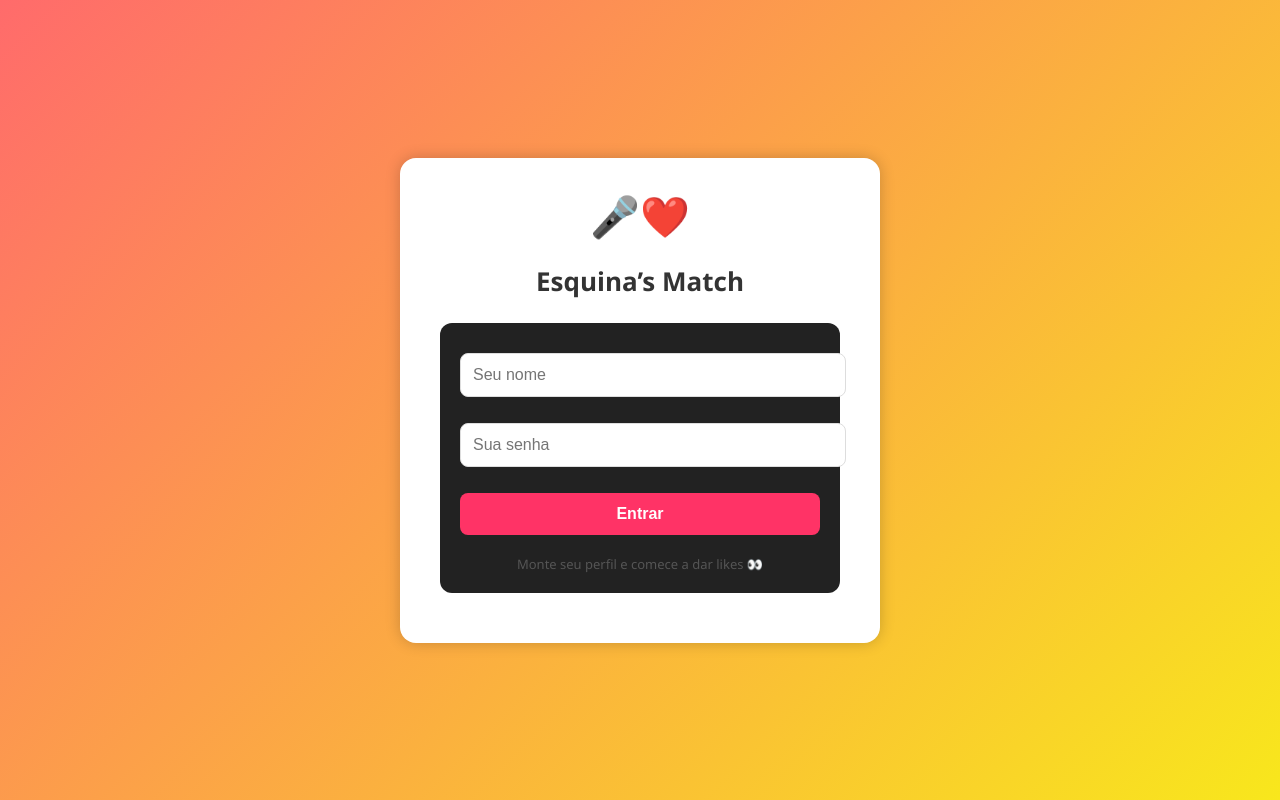
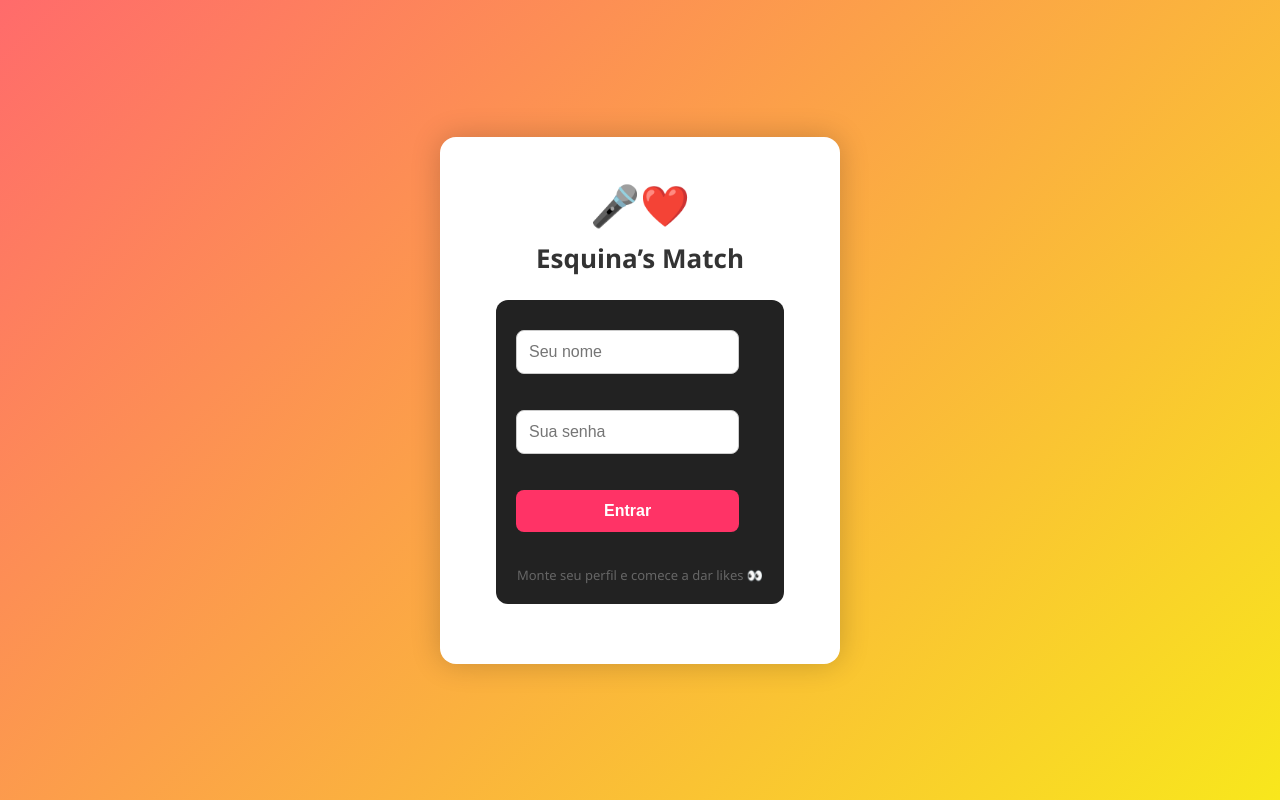
Before and after one commit to esquinasbarstm/esquinasmatchbetav1, a plain HTML site: page index.html in a window 1280 px wide. Drawn offline with Linux system fonts and the light colour scheme.

Commit message:
Update index.html

```diff
--- a/index.html
+++ b/index.html
@@ -6,69 +6,82 @@
   <title>Login – Esquina’s Match</title>
   <link rel="stylesheet" href="css/styles.css" />
   <style>
+    * {
+      box-sizing: border-box;
+    }
+
     body {
       margin: 0;
-      padding: 0;
       font-family: 'Segoe UI', sans-serif;
       background: linear-gradient(135deg, #ff6b6b, #f8e71c);
       height: 100vh;
       display: flex;
+      justify-content: center;
       align-items: center;
-      justify-content: center;
     }
 
     .login-container {
-      background: white;
-      padding: 30px 40px;
+      background: #fff;
       border-radius: 16px;
-      box-shadow: 0 0 15px rgba(0,0,0,0.2);
+      padding: 40px;
+      box-shadow: 0 0 30px rgba(0,0,0,0.2);
+      width: 100%;
       max-width: 400px;
-      width: 100%;
       text-align: center;
     }
 
-    .login-container .icon-top {
+    .icon-top {
       font-size: 40px;
-      margin-bottom: 12px;
+      margin-bottom: 8px;
     }
 
-    .login-container h1 {
-      margin-bottom: 24px;
+    h1 {
+      font-size: 26px;
+      margin: 0 0 24px;
       color: #333;
-      font-size: 26px;
     }
 
-    .login-container input {
-      width: 100%;
-      padding: 12px;
-      margin-bottom: 16px;
-      border: 1px solid #ddd;
-      border-radius: 8px;
-      font-size: 16px;
+    form {
+      display: flex;
+      flex-direction: column;
+      gap: 16px;
     }
 
-    .login-container button {
-      width: 100%;
+    input {
       padding: 12px;
-      background-color: #ff3366;
+      font-size: 16px;
+      border: 1px solid #ccc;
+      border-radius: 8px;
+    }
+
+    button {
+      background: #ff3366;
       color: white;
       border: none;
-      border-radius: 8px;
+      padding: 12px;
       font-size: 16px;
       font-weight: bold;
+      border-radius: 8px;
       cursor: pointer;
       transition: background 0.3s ease;
     }
 
-    .login-container button:hover {
-      background-color: #e02e5f;
+    button:hover {
+      background: #e02e5f;
     }
 
-    .login-container small {
+    small {
+      margin-top: 8px;
+      font-size: 13px;
+      color: #666;
       display: block;
-      margin-top: 10px;
-      color: #555;
-      font-size: 13px;
+    }
+
+    @media (max-width: 450px) {
+      .login-container {
+        margin: 20px;
+        padding: 30px 20px;
+      }
     }
   </style>
 </head>
```
